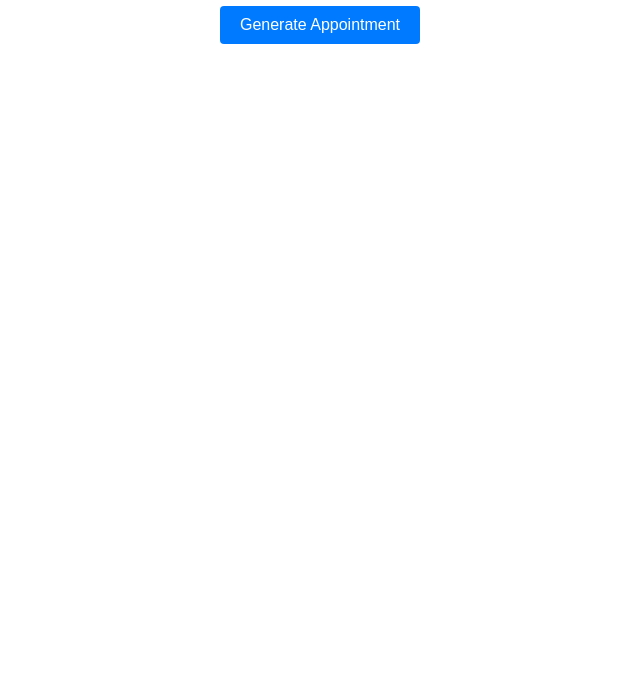
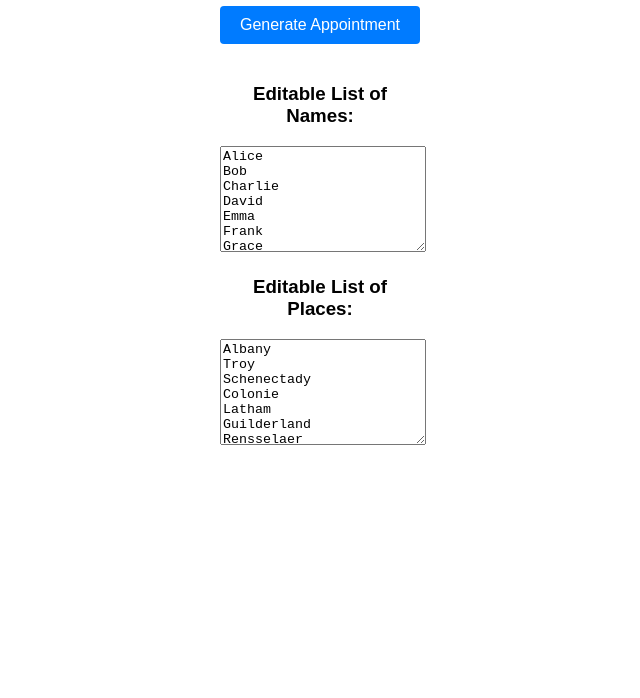
Before and after one commit to davidnymanmusic/appointment, a plain HTML site: page index.html in a window 1280 px wide. Shown: the part 102-800 px from the top of the page, without its empty margins (320-960 px from the left). Drawn offline with Linux system fonts and the light colour scheme.

Commit message:
Update index.html

```diff
--- a/index.html
+++ b/index.html
@@ -4,17 +4,22 @@
   <meta charset="UTF-8">
   <meta name="viewport" content="width=device-width, initial-scale=1.0">
   <title>Random Appointment Generator</title>
-</head>
- <style>
+  <style>
     body {
       font-family: 'math', sans-serif;
       text-align: center;
       margin-top: 50px;
     }
-    h1 {
-      color: #333;
+    #namesList, #placesList {
+      width: 200px;
+      margin: 0 auto;
+      margin-bottom: 20px;
     }
-    button {
+    #namesList textarea, #placesList textarea {
+      width: 100%;
+      height: 100px;
+    }
+        button {
       padding: 10px 20px;
       background-color: #007bff;
       color: #fff;
@@ -24,15 +29,38 @@
       font-size: 16px;
       margin-bottom: 20px;
     }
-    p {
-      font-size: 18px;
-      color: #555;
-    }
   </style>
+</head>
 <body>
   <h1>Random Appointment Generator</h1>
   <button id="generateButton">Generate Appointment</button>
-  <p id="appointmentInfo"></p>
+    <p id="appointmentInfo"></p>
+  <div id="namesList">
+    <h3>Editable List of Names:</h3>
+    <textarea id="namesTextArea">Alice
+Bob
+Charlie
+David
+Emma
+Frank
+Grace
+Henry
+Ivy
+Jack</textarea>
+  </div>
+  <div id="placesList">
+    <h3>Editable List of Places:</h3>
+    <textarea id="placesTextArea">Albany
+Troy
+Schenectady
+Colonie
+Latham
+Guilderland
+Rensselaer
+Clifton Park
+East Greenbush</textarea>
+  </div>
+
 
   <script>
     let lastTwoAppointments = [];
@@ -55,12 +83,14 @@
     }
 
     function generateRandomName() {
-      const names = ['Alice', 'Bob', 'Charlie', 'Dan', 'Emma', 'Frank', 'Grace', 'Henry', 'Ina', 'Jack', 'Larry', 'Mary', 'Nancy', 'Steve','Ronald'];
+      const namesTextArea = document.getElementById('namesTextArea');
+      const names = namesTextArea.value.split('\n').filter(name => name.trim() !== '');
       return names[getRandomInt(0, names.length - 1)];
     }
 
     function generateRandomPlace() {
-      const places = ['Albany', 'Troy', 'Schenectady', 'Colonie', 'Latham', 'Guilderland', 'Rensselaer', 'Clifton Park', 'East Greenbush'];
+      const placesTextArea = document.getElementById('placesTextArea');
+      const places = placesTextArea.value.split('\n').filter(place => place.trim() !== '');
       return places[getRandomInt(0, places.length - 1)];
     }
 
```
